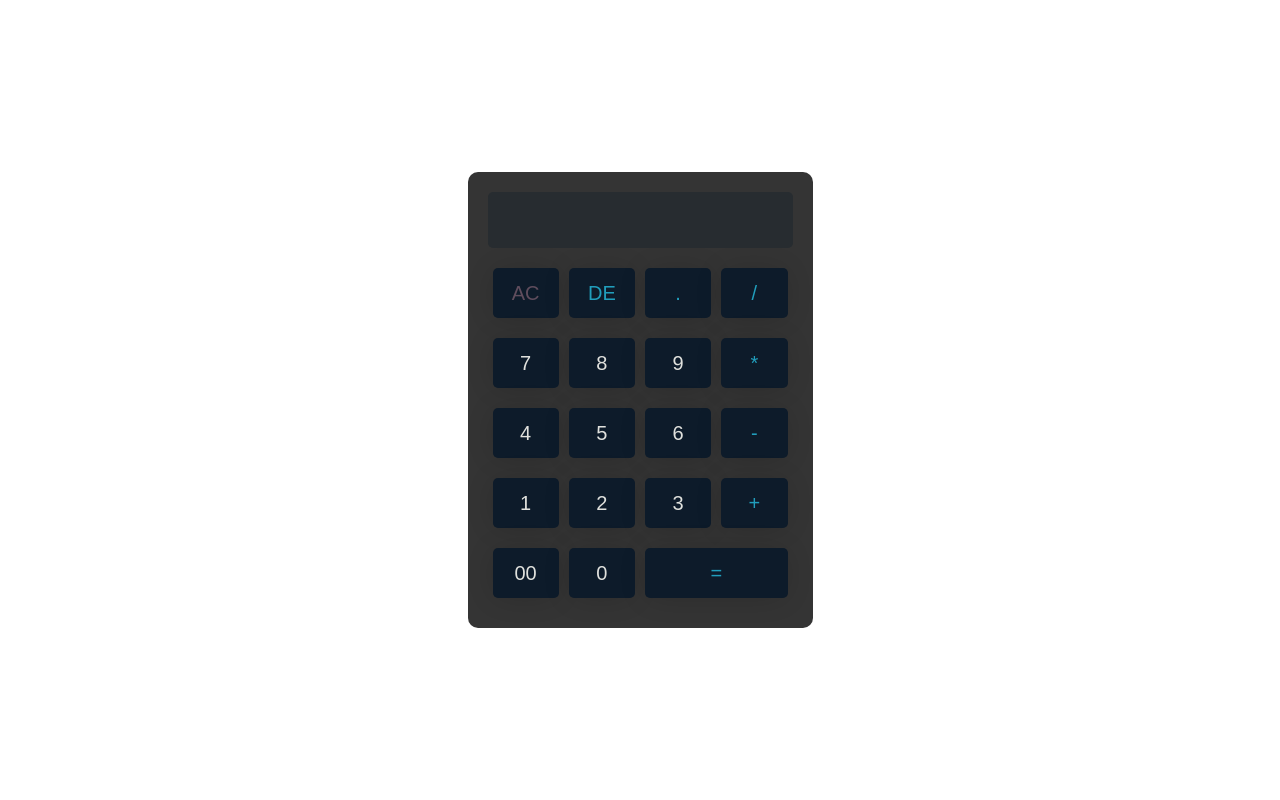
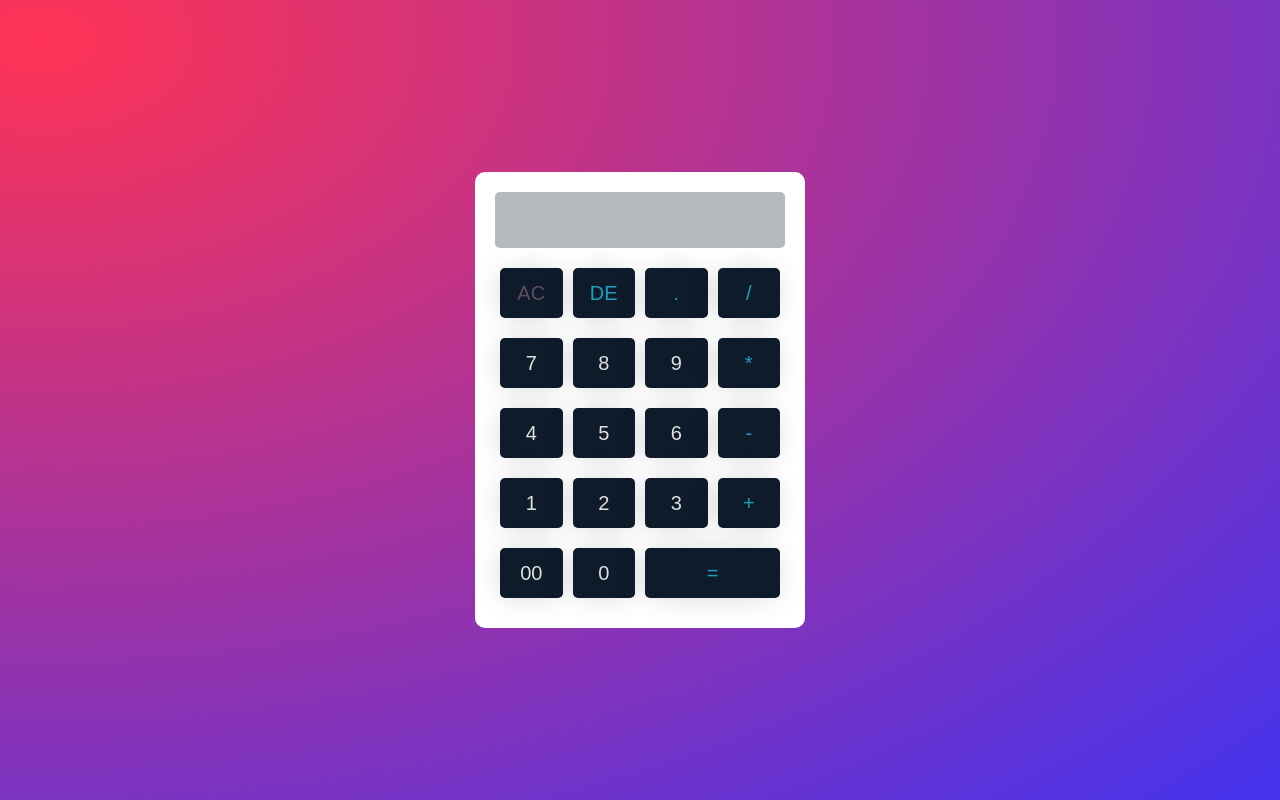
Before and after one commit to mhaemnn/kalkulator, a plain HTML site: page index.html in a window 1280 px wide. Drawn offline with Linux system fonts and the light colour scheme.

Commit message:
add background-image radial-gradient

```diff
--- a/src/css/style.css
+++ b/src/css/style.css
@@ -1,4 +1,9 @@
 body {
+  background-image: radial-gradient(
+    farthest-corner at 40px 40px,
+    #f35 0%,
+    #43e 100%
+  );
   align-items: center;
   margin: 0;
   display: flex;
@@ -7,8 +12,8 @@ body {
   height: 100vh;
 }
 #calculator {
-  max-width: 360px;
-  background-color: #343434;
+  max-width: 290px;
+  background-color: #fff;
   border-radius: 10px;
   padding: 20px;
   box-shadow: 0 10px 20px rgba(0, 0, 0, 0.19) 0 6px 6px rgba(0, 0, 0, 0.23);
@@ -21,7 +26,7 @@ body {
   margin-bottom: 10px;
   padding: 20px;
   border-radius: 5px;
-  color: #e0e1dd;
+  color: #343434;
   background-color: rgba(13, 27, 42, 0.3);
   border: none;
   box-sizing: border-box;
```
Also changed, not shown: src/img/Pattern_Newsletter.jpg (added).
